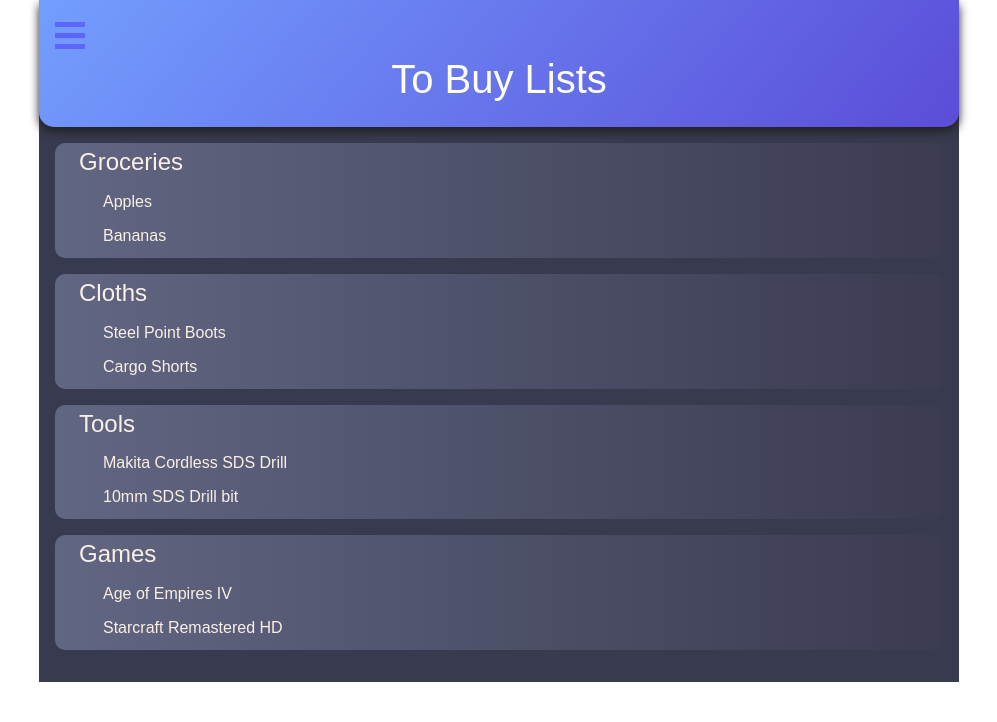
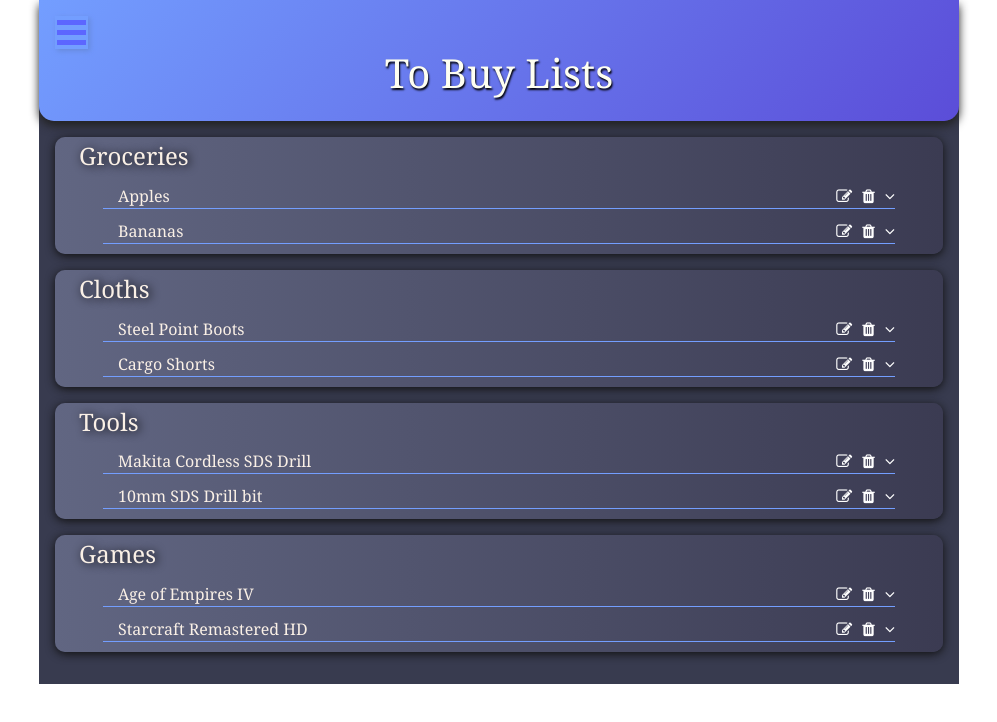
Before and after one commit to PaulDreyer09/to-buy-list, a React (Create React App) app: page / in a window 1280 px wide. Both pictures are taken after a click on the link "To Buy Lists". Shown: the top 722 px of the page, without its empty margins (141-1138 px from the left). Built offline with nearby package versions, Linux system fonts and the light colour scheme.

Commit message:
added option buttons to listItems

```diff
--- a/public/index.html
+++ b/public/index.html
@@ -13,28 +13,7 @@
 
     <link rel="manifest" href="%PUBLIC_URL%/manifest.json" />
     <link rel="stylesheet" href="https://stackpath.bootstrapcdn.com/bootstrap/4.3.1/css/bootstrap.min.css" integrity="sha384-ggOyR0iXCbMQv3Xipma34MD+dH/1fQ784/j6cY/iJTQUOhcWr7x9JvoRxT2MZw1T" crossorigin="anonymous">
-    <style>
-      .App {
-  text-align: center;
-}
-
-.DropDownMenuButton .menuButtonBar{
-  width: 30px;
-  height: 5px;
-  margin: 6px 0px;
-  background-color: black;
-}
-
-.MainMenuButtons button :nth-child(1) {
-  border-bottom-left-radius: 0 !important;
-      border-bottom-right-radius: 0 !important;
-}
-
-.MainMenuButtons button :nth-child(3) {
-  border-bottom-left-radius: 0;
-  border-bottom-right-radius: 0;
-}
-    </style>
+    <link rel="stylesheet" href="https://cdnjs.cloudflare.com/ajax/libs/font-awesome/4.7.0/css/font-awesome.min.css">
     <title>React App</title>
   </head>
   <body>
--- a/src/Components/AppHeader.js
+++ b/src/Components/AppHeader.js
@@ -8,6 +8,7 @@ function AppHeader(props){
         <div fluid className="AppHeader container">
             <div>
                 <span><DropDownMenuButton/></span>
+
             </div>
             <div>
                 <h1>{props.title}</h1>
--- a/src/Components/ListItem.js
+++ b/src/Components/ListItem.js
@@ -1,6 +1,13 @@
 const ListItem = (props) =>
     <div className='ListItem'>
-        <span>{props.listItem.name}</span>
+        <span className='col-md-6'>{props.listItem.name}</span>
+        <div className='itemOptions'>
+            <a href='#' className='addButton col-ms-1'><i className='fa fa-edit icon'></i></a>
+            <a href='#' className='addButton col-ms-1'><i className='fa fa-trash icon'></i></a>
+            <a href='#' className='addButton col-ms-1'><i className='fa fa-angle-down icon'></i></a>
+
+        </div>
+        <div class='line'></div>
     </div>
 
 export default ListItem;
--- a/src/Components/ToBuyList.js
+++ b/src/Components/ToBuyList.js
@@ -1,11 +1,12 @@
 import ListItem from './ListItem';
 
 const ToBuyList = (props) =>
-<div className='ToBuyList container'>
-    <h4>{props.name}</h4>
-
-    {props.listItems.map((listItem) => (<ListItem key={listItem.id.toString()} listItem={listItem}/>))}
+<div class='glow-box'>
+    <div className='ToBuyList shadow-box container'>
+        <h4>{props.name}</h4>
+        {props.listItems.map((listItem) => (<ListItem key={listItem.id.toString()} listItem={listItem}/>))}
+        <div class='line'></div>
+    </div>
 </div>
 
-
 export default ToBuyList
--- a/src/index.css
+++ b/src/index.css
@@ -1,6 +1,6 @@
 body {
   margin: 0;
-  font-family: sans-serif;
+  font-family:"Century Gothic", Georgia, serif;
   -webkit-font-smoothing: antialiased;
   -moz-osx-font-smoothing: grayscale;
 }
@@ -17,6 +17,10 @@ code {
   max-width: 920px;
   background-color: #383B4F;
 }
+
+
+
+
 
 h1{
   color: rgb(254, 255, 241);
@@ -36,12 +40,32 @@ h1{
 
 }
 
+.AppHeader h1{
+  text-shadow: 1px 2px 2px #000;
+}
+
+.AppHeader .DropDownMenuButton{
+  max-width: 33px;
+  padding: 4px 2px;
+  background-color: #739EFF;
+  box-shadow: 2px 2px 5px #678adb;
+}
+
 .AppHeader .DropDownMenuButton .menuButtonBar {
-  width: 30px;
+  width: 100%;
   height: 5px;
-  margin: 6px 0px;
+  margin-top: 0;
+  margin-bottom: 5px;
   padding: 0;
   background-color: rgb(92, 102, 255);
+}
+.AppHeader .DropDownMenuButton .menuButtonBar:nth-child(3){
+  margin-bottom: 0;
+}
+
+.shadow-box{
+  box-shadow: 0px 2px 10px #111111;
+
 }
 
 .MainMenuButtons{
@@ -64,8 +88,9 @@ h1{
   border-top-width: 0px;
   border-right-width: 0px;
   text-decoration: none;
+  font-weight: bold;
   color: white;
-  font-weight: bold;
+  text-shadow: 2px 2px 5px black;
   cursor: pointer;
 }
 
@@ -79,10 +104,11 @@ h1{
 }
 
 .ToBuyList{
+  box-sizing: border-box;
   padding: 5px 0;
   margin-bottom: 1em;
+  border-radius: 10px;
   background-image: linear-gradient(90deg, #616682, #3B3B52);
-  border-radius: 10px;
 }
 
 
@@ -90,7 +116,7 @@ h1{
 .ToBuyList h4{
   text-align: left;
   padding: 0 1em;
-
+  text-shadow: 2px 1px 10px #000;
 }
 
 .ListItem{
@@ -100,3 +126,22 @@ h1{
 
 
 }
+
+.ListItem .line{
+  min-height: 1px;
+  width: 100%;
+  background-color: white;
+  border-bottom: 1px solid #739EFF;
+}
+
+.ListItem .itemOptions{
+  float: right;
+}
+
+.ListItem .itemOptions .addButton{
+  margin-left: 10px;
+}
+
+.ListItem a{
+  color: white;
+}
```
Also changed, not shown: 1 other file (tests, documents, lock files or other folders).
